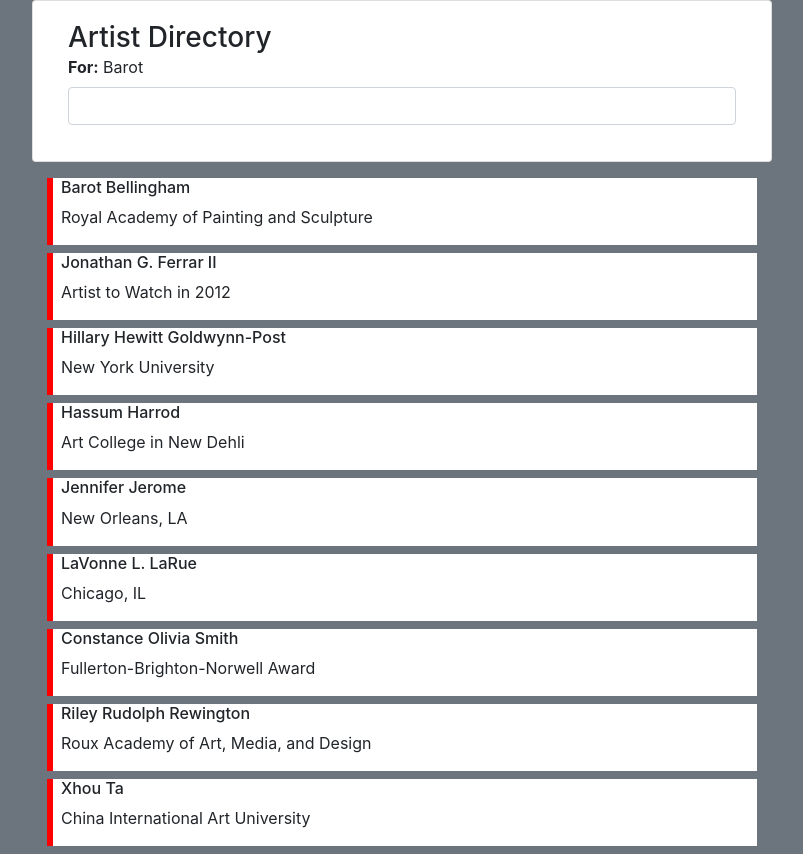
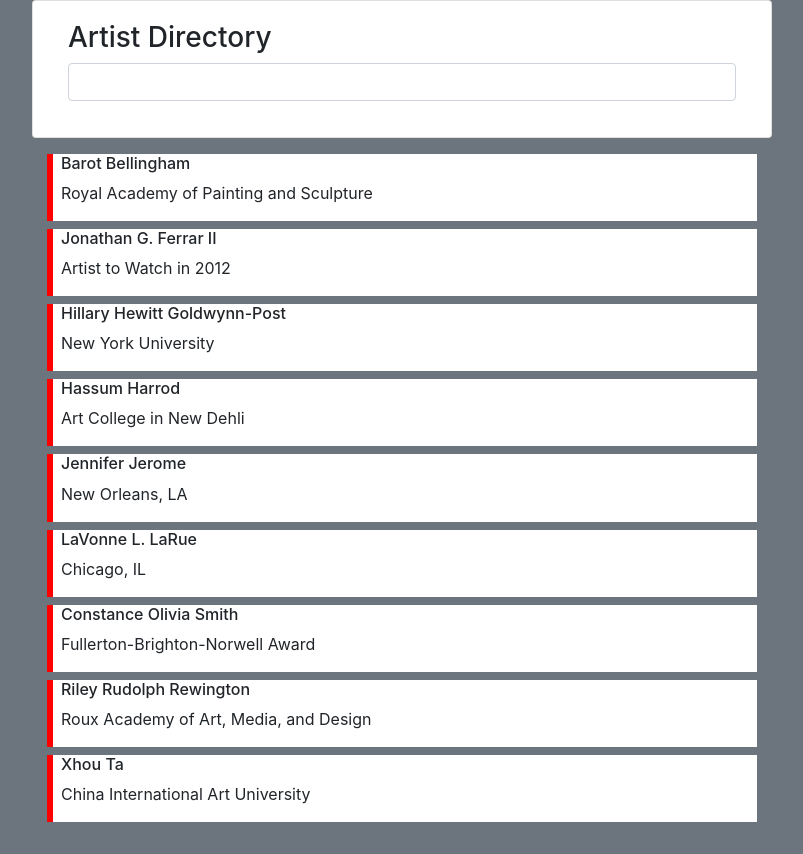
Before and after one commit to chhetrijanuka/learnAngular, an Angular app in the folder ngApp/: page / in a window 1280 px wide. Shown: the whole page, without its empty margins (238-1041 px from the left). After the commit the page ends 830 px from the top, so only its background shows below. Built offline with nearby package versions, Linux system fonts and the light colour scheme.

Commit message:
angular event example

```diff
--- a/ngApp/src/app/app.component.html
+++ b/ngApp/src/app/app.component.html
@@ -4,7 +4,7 @@
       <div class="card-body">
         <h3 class="mb-0">Artist Directory</h3>
         <div class="form-group">
-          <div class="form-label"><strong>For:</strong>
+          <div class="form-label" *ngIf="query"><strong>For:</strong>
             {{ query }}
           </div>
           <input class="form-control mt-2" type="text">
@@ -16,7 +16,7 @@
 
     <div class="row justify-content-center mt-3">
       <div class="col-md-8">
-        <div class="d-flex flex-column bg-white mb-2 borderleft" *ngFor="let artist of artists">
+        <div class="d-flex flex-column bg-white mb-2 borderleft" *ngFor="let artist of artists" (click)="showArtist(artist)">
           <div><h6 class="ml-2">{{ artist.name }}</h6></div>
           <div><p class="ml-2"> {{ artist.reknown }}</p></div>
         </div>
--- a/ngApp/src/app/app.component.ts
+++ b/ngApp/src/app/app.component.ts
@@ -9,8 +9,12 @@
   query: string;
   artists: object;
 
+
+  showArtist(item) {
+    this.query = item.name;
+  }
   constructor() {
-    this.query = 'Barot';
+    this.query = '';
     this.artists = [
       {
         "name":"Barot Bellingham",
```
